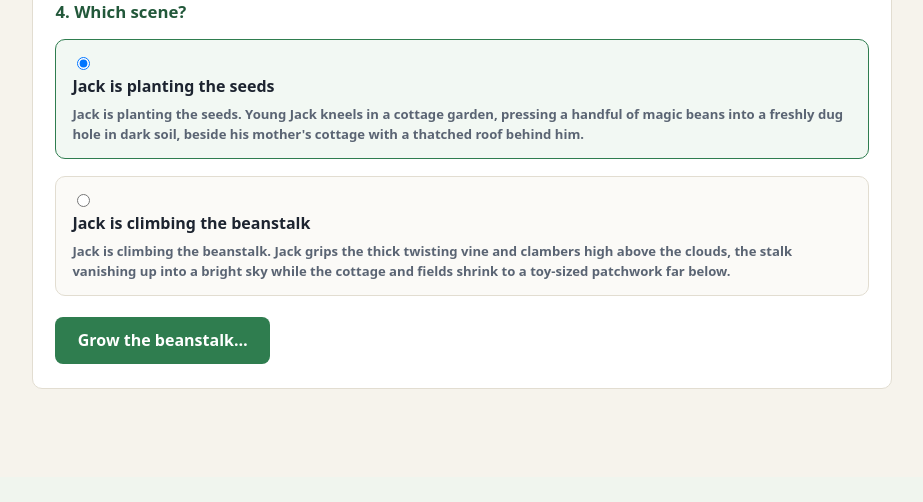
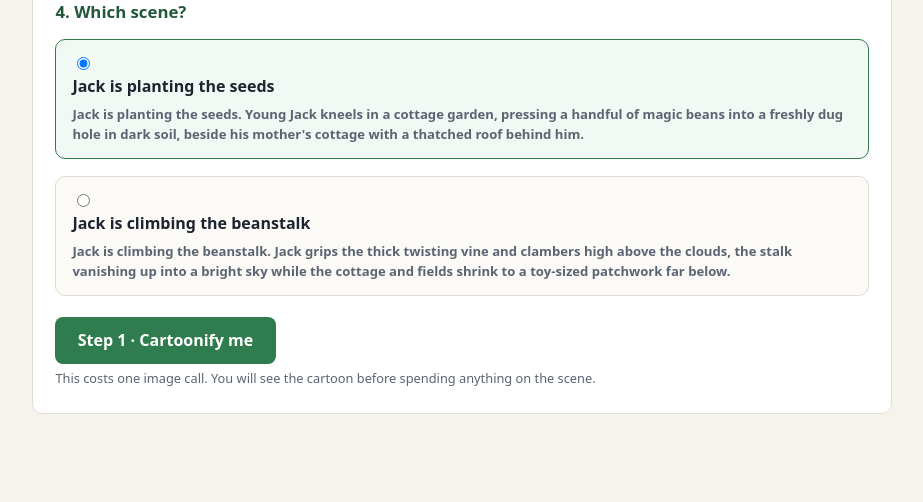
Before and after one commit to SYKhayyat/jack-and-the-beanstalk, a FastAPI app: page / in a window 1280 px wide. Shown: the part 1093-1595 px from the top of the page, without its empty margins (178-1101 px from the left). Before the commit the page ends 1482 px from the top, so only its background shows below. Run offline with FastAPI, Linux system fonts and the light colour scheme.

Commit message:
feat(web): review the cartoon before paying for the scene
The form stays live throughout, so changing the intensity, style, hair or
likeness strength while looking at the portrait and retrying is one click
and one image call. Only an approved portrait advances to the scene.

A running call count is shown at each stage, and the other-scene button
says what it costs, because the saving is invisible otherwise.

```diff
--- a/app/static/app.js
+++ b/app/static/app.js
@@ -1,110 +1,215 @@
-/* Front-end controller: collect the form, POST it, render the result.
+/* Front-end controller for the two-step flow.
    Deliberately dependency-free — no build step, so Render serves static files
-   straight from the repo. */
+   straight from the repo.
+
+   The flow is: cartoonify → review → compose. Keeping the two API calls apart
+   is the point: a likeness you dislike costs one call, not two, and putting an
+   approved portrait into the other scene costs one call. */
 "use strict";
 
 const form = document.getElementById("generate-form");
 const submit = document.getElementById("submit");
-const results = document.getElementById("results");
-const statusEl = document.getElementById("status");
+const retryButton = document.getElementById("retry-cartoon");
+const approveButton = document.getElementById("approve-cartoon");
+const otherSceneButton = document.getElementById("other-scene");
+const startOverButton = document.getElementById("start-over");
+
+const cartoonStage = document.getElementById("cartoon-stage");
+const sceneStage = document.getElementById("scene-stage");
+const cartoonStatus = document.getElementById("cartoon-status");
+const sceneStatus = document.getElementById("scene-status");
+const cartoonCost = document.getElementById("cartoon-cost");
+const sceneCost = document.getElementById("scene-cost");
+
 const photoInput = document.getElementById("photo");
 const previewWrap = document.getElementById("preview-wrap");
 const preview = document.getElementById("preview");
 const intensity = document.getElementById("cartoon_intensity");
 const intensityOutput = document.getElementById("intensity-output");
 
-/* Live-updating label for the cartoon-vs-real slider. */
+const state = {
+  generationId: null,
+  calls: 0,
+  sceneKey: null,
+};
+
 intensity.addEventListener("input", () => {
   intensityOutput.textContent = intensity.value;
 });
 
-/* Local preview so the user can confirm they picked the right photo. */
 photoInput.addEventListener("change", () => {
   const file = photoInput.files && photoInput.files[0];
   if (!file) {
     previewWrap.classList.add("hidden");
+    reset();
     return;
   }
   preview.src = URL.createObjectURL(file);
   previewWrap.classList.remove("hidden");
 });
 
-form.addEventListener("submit", async (event) => {
+/* Step 1 — cartoonify only. */
+form.addEventListener("submit", (event) => {
   event.preventDefault();
-  if (!photoInput.files || !photoInput.files[0]) {
-    showError("Please choose a photo first.");
+  if (!hasPhoto()) return;
+  runCartoonify();
+});
+
+retryButton.addEventListener("click", () => {
+  if (!hasPhoto()) return;
+  runCartoonify();
+});
+
+/* Step 2 — the user approved the portrait. */
+approveButton.addEventListener("click", () => {
+  if (!state.generationId) {
+    showCartoonError("Cartoonify first, then approve.");
     return;
   }
+  runCompose(currentScene());
+});
 
+/* Same approved portrait, other scene: one call, not two. */
+otherSceneButton.addEventListener("click", () => {
+  const other = form.querySelector('input[name="scene"]:not(:checked)');
+  if (!other) return;
+  other.checked = true;
+  runCompose(currentScene());
+});
+
+startOverButton.addEventListener("click", () => {
+  reset();
+  form.scrollIntoView({ behavior: "smooth", block: "start" });
+});
+
+function hasPhoto() {
+  if (photoInput.files && photoInput.files.length) return true;
+  showCartoonError("Please choose a photo first.");
+  return false;
+}
+
+function currentScene() {
+  return form.querySelector('input[name="scene"]:checked').value;
+}
+
+function reset() {
+  state.generationId = null;
+  state.calls = 0;
+  state.sceneKey = null;
+  cartoonStage.classList.add("hidden");
+  sceneStage.classList.add("hidden");
+}
+
+function settingsPayload() {
   const payload = new FormData(form);
+  payload.delete("photo");
+  payload.delete("scene");
+  return payload;
+}
 
-  setBusy("Cartoonifying you, then growing the beanstalk…");
+async function runCartoonify() {
+  setBusy(cartoonStatus, cartoonStage, "Cartoonifying you…");
+  submit.disabled = true;
+  retryButton.disabled = true;
 
   try {
-    const response = await fetch("/api/generate", { method: "POST", body: payload });
-    const data = await response.json().catch(() => ({}));
-    if (!response.ok) {
-      throw new Error(data.detail || `Request failed (${response.status}).`);
-    }
-    renderResult(data);
+    const body = settingsPayload();
+    body.append("photo", photoInput.files[0]);
+
+    const response = await fetch("/api/cartoonify", { method: "POST", body });
+    const data = await readJson(response);
+    renderCartoon(data);
   } catch (error) {
-    showError(error.message);
+    showCartoonError(error.message);
   } finally {
-    setIdle();
+    submit.disabled = false;
+    retryButton.disabled = false;
   }
-});
+}
 
-function renderResult(data) {
+async function runCompose(scene) {
+  setBusy(sceneStatus, sceneStage, `Placing you in the scene: ${scene}…`);
+
+  try {
+    const body = new FormData();
+    body.append("generation_id", state.generationId);
+    body.append("scene", scene);
+
+    const response = await fetch("/api/compose", { method: "POST", body });
+    const data = await readJson(response);
+    renderScene(data);
+  } catch (error) {
+    showSceneError(error.message);
+  }
+}
+
+async function readJson(response) {
+  const data = await response.json().catch(() => ({}));
+  if (!response.ok) {
+    throw new Error(data.detail || `Request failed (${response.status}).`);
+  }
+  return data;
+}
+
+function renderCartoon(data) {
+  state.generationId = data.generation_id;
+  state.calls += 1;
+
   document.getElementById("cartoon-image").src = data.images.cartoon_url;
+  document.getElementById("cartoon-prompt").textContent = data.prompts.cartoon;
+  cartoonCost.textContent = `${state.calls} image call${state.calls > 1 ? "s" : ""} used`;
+
+  cartoonStatus.className = "status";
+  cartoonStatus.textContent =
+    `Cartoon ready via ${data.provider}. Judge the likeness before continuing.`;
+
+  sceneStage.classList.add("hidden");
+  cartoonStage.classList.remove("hidden");
+  cartoonStage.scrollIntoView({ behavior: "smooth", block: "start" });
+}
+
+function renderScene(data) {
+  state.sceneKey = data.scene_key;
+  state.calls += 1;
+
+  document.getElementById("scene-title").textContent = data.scene_title;
   document.getElementById("scene-image").src = data.images.scene_url;
+  document.getElementById("scene-cartoon-image").src = data.images.cartoon_url;
   document.getElementById("scene-caption").textContent = data.caption;
-  document.getElementById("cartoon-prompt").textContent = data.prompts.cartoon;
+  document.getElementById("scene-cartoon-prompt").textContent = data.prompts.cartoon;
   document.getElementById("scene-prompt").textContent = data.prompts.scene;
+  sceneCost.textContent = `${state.calls} image calls used for this picture`;
 
   const download = document.getElementById("download-scene");
   download.href = data.images.scene_url;
   download.download = `${data.scene_key}.png`;
 
   const warnings = data.warnings || [];
-  statusEl.className = "status";
-  statusEl.textContent =
+  sceneStatus.className = "status";
+  sceneStatus.textContent =
     `Done via ${data.provider} (${data.model}). ` +
     `Generation ${data.generation_id.slice(0, 8)}.` +
     (warnings.length ? ` Note: ${warnings.join(" ")}` : "");
 
-  results.classList.remove("hidden");
-  results.scrollIntoView({ behavior: "smooth", block: "start" });
+  sceneStage.classList.remove("hidden");
+  sceneStage.scrollIntoView({ behavior: "smooth", block: "start" });
 }
 
-/* "Same person, other scene" is bound once, outside the render path, so that
-   generating repeatedly never stacks up duplicate listeners. */
-document.getElementById("same-person-second-scene").addEventListener("click", (event) => {
-  event.preventDefault();
-  const other = form.querySelector('input[name="scene"]:not(:checked)');
-  if (!other || !photoInput.files || !photoInput.files.length) {
-    showError("Choose the other scene to put the same person into it.");
-    return;
-  }
-  other.checked = true;
-  form.requestSubmit();
-});
-
-function setBusy(message) {
-  submit.disabled = true;
-  submit.textContent = "Working…";
-  results.classList.remove("hidden");
+function setBusy(statusEl, stageEl, message) {
   statusEl.className = "status busy";
   statusEl.textContent = message;
-  results.scrollIntoView({ behavior: "smooth", block: "start" });
+  stageEl.classList.remove("hidden");
+  stageEl.scrollIntoView({ behavior: "smooth", block: "start" });
 }
 
-function setIdle() {
-  submit.disabled = false;
-  submit.textContent = "Grow the beanstalk…";
+function showCartoonError(message) {
+  cartoonStatus.className = "status error";
+  cartoonStatus.textContent = message;
+  cartoonStage.classList.remove("hidden");
 }
 
-function showError(message) {
-  results.classList.remove("hidden");
-  statusEl.className = "status error";
-  statusEl.textContent = message;
+function showSceneError(message) {
+  sceneStatus.className = "status error";
+  sceneStatus.textContent = message;
+  sceneStage.classList.remove("hidden");
 }
--- a/app/templates/index.html
+++ b/app/templates/index.html
@@ -147,18 +147,62 @@
         </div>
       </fieldset>
 
-      <button type="submit" id="submit" class="primary">Grow the beanstalk…</button>
+      <button type="submit" id="submit" class="primary">Step 1 · Cartoonify me</button>
+      <p class="field-help">
+        This costs one image call. You will see the cartoon before spending
+        anything on the scene.
+      </p>
     </form>
 
     <!-- Results -->
-    <section id="results" class="panel hidden" aria-live="polite">
-      <h2>Your cartoon Jack</h2>
-      <div id="status" class="status"></div>
+    <!-- Stage 1 result: the cartoon portrait, awaiting approval -->
+    <section id="cartoon-stage" class="panel stage hidden" aria-live="polite">
+      <div class="stage-head">
+        <h2>Does this look like you?</h2>
+        <p class="cost-pill" id="cartoon-cost">1 image call used</p>
+      </div>
+      <div id="cartoon-status" class="status"></div>
+
+      <div class="review">
+        <img id="cartoon-image" alt="Your cartoon portrait" class="review-image">
+        <div class="review-side">
+          <h3>Not right yet?</h3>
+          <p class="field-help">
+            Change any setting above — the cartoon level, the style, your hair,
+            the likeness strength — then try again. Each attempt is one image
+            call, and you are not paying for the scene until you approve it.
+          </p>
+          <button type="button" id="retry-cartoon" class="button secondary">
+            Try the cartoon again
+          </button>
+        </div>
+      </div>
+
+      <details class="prompt-details">
+        <summary>Show the prompt that was sent</summary>
+        <pre id="cartoon-prompt"></pre>
+      </details>
+
+      <div class="stage-actions">
+        <button type="button" id="approve-cartoon" class="primary">
+          Approve — put me in the scene
+        </button>
+        <span class="field-help">+1 image call</span>
+      </div>
+    </section>
+
+    <!-- Stage 2 result: the composed scene -->
+    <section id="scene-stage" class="panel stage hidden" aria-live="polite">
+      <div class="stage-head">
+        <h2 id="scene-title">In the story</h2>
+        <p class="cost-pill" id="scene-cost"></p>
+      </div>
+      <div id="scene-status" class="status"></div>
 
       <div class="result-grid">
         <figure>
           <figcaption>Step 1 — your cartoon self</figcaption>
-          <img id="cartoon-image" alt="Your cartoon portrait">
+          <img id="scene-cartoon-image" alt="Your cartoon portrait">
         </figure>
         <figure>
           <figcaption>Step 2 — in the scene</figcaption>
@@ -175,16 +219,24 @@
       <details id="prompt-details">
         <summary>Show the prompts that were sent</summary>
         <h4>Cartoonify pass</h4>
-        <pre id="cartoon-prompt"></pre>
+        <pre id="scene-cartoon-prompt"></pre>
         <h4>Scene pass</h4>
         <pre id="scene-prompt"></pre>
       </details>
 
       <div class="result-actions">
-        <a id="download-scene" class="button" download="jack-and-the-beanstalk.png" href="#">Download scene image</a>
-        <a id="same-person-second-scene" class="button secondary" href="#">Same person, other scene</a>
+        <a id="download-scene" class="button" download="jack-and-the-beanstalk.png" href="#">
+          Download scene image
+        </a>
+        <button type="button" id="other-scene" class="button secondary">
+          Same cartoon, other scene (+1 call)
+        </button>
+        <button type="button" id="start-over" class="button secondary">
+          Start over with a new cartoon
+        </button>
       </div>
     </section>
+
   </main>
 
   <script src="/static/app.js"></script>
```
Also changed, not shown: app/static/style.css (+54 -0 lines).
